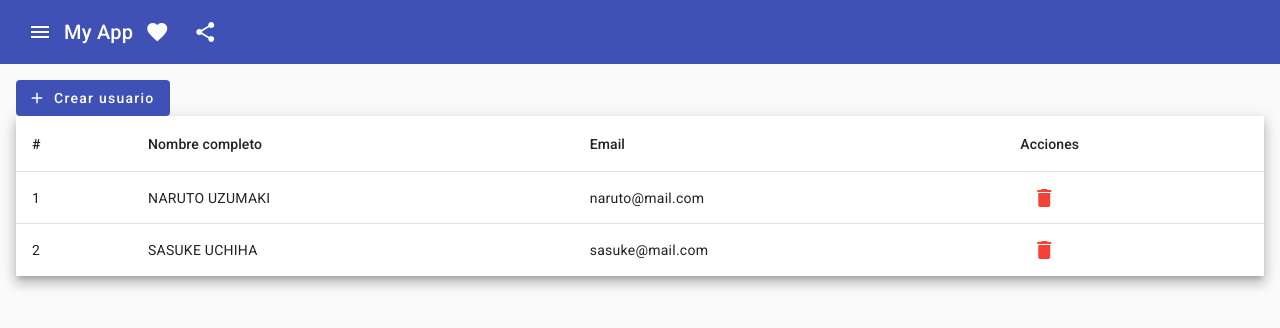
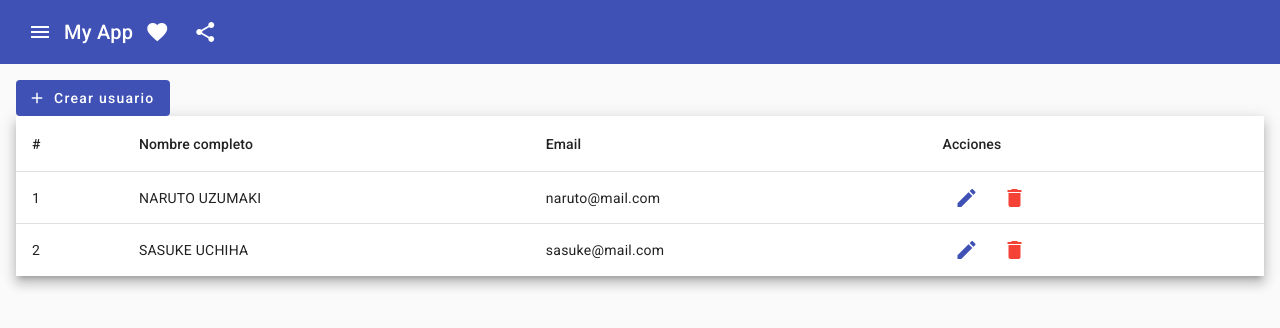
Before and after one commit to josuedeveloper15/47845-pf-baez, an Angular app: page / in a window 1280 px wide. Shown: the top 328 px of the page. Built offline with nearby package versions, Linux system fonts and the light colour scheme.

Commit message:
ADD, users abm

```diff
--- a/src/app/dashboard/pages/users/components/users-dialog/users-dialog.component.html
+++ b/src/app/dashboard/pages/users/components/users-dialog/users-dialog.component.html
@@ -1,4 +1,6 @@
-<h1 mat-dialog-title>Crear usuario</h1>
+<h1 mat-dialog-title>
+  {{ user ? "Editando usuario" : "Crear usuario" }}
+</h1>
 
 <div mat-dialog-content>
   <!-- Contenido... -->
--- a/src/app/dashboard/pages/users/components/users-dialog/users-dialog.component.ts
+++ b/src/app/dashboard/pages/users/components/users-dialog/users-dialog.component.ts
@@ -1,6 +1,7 @@
-import { Component } from '@angular/core';
+import { Component, Inject } from '@angular/core';
 import { FormBuilder, FormGroup, Validators } from '@angular/forms';
-import { MatDialogRef } from '@angular/material/dialog';
+import { MAT_DIALOG_DATA, MatDialogRef } from '@angular/material/dialog';
+import { User } from '../../models';
 
 @Component({
   selector: 'app-users-dialog',
@@ -12,21 +13,24 @@ export class UsersDialogComponent {
 
   constructor(
     private fb: FormBuilder,
-    private matDialogRef: MatDialogRef<UsersDialogComponent>
+    private matDialogRef: MatDialogRef<UsersDialogComponent>,
+
+    // RECIBO LA DATA
+    @Inject(MAT_DIALOG_DATA) public user?: User
   ) {
     this.userForm = this.fb.group({
       name: ['', Validators.required],
       lastName: ['', Validators.required],
-      email: [
-        '',
-        [Validators.required, Validators.email, Validators.minLength(10)],
-      ],
+      email: ['', [Validators.required, Validators.email]],
     });
+
+    if (this.user) {
+      this.userForm.patchValue(this.user);
+    }
   }
 
   onSubmit(): void {
     if (this.userForm.invalid) {
-      // this.userForm.markAsTouched();
       this.userForm.markAllAsTouched();
     } else {
       this.matDialogRef.close(this.userForm.value);
--- a/src/app/dashboard/pages/users/components/users-table/users-table.component.html
+++ b/src/app/dashboard/pages/users/components/users-table/users-table.component.html
@@ -34,7 +34,10 @@
     <th mat-header-cell *matHeaderCellDef>Acciones</th>
 
     <td mat-cell *matCellDef="let user">
-      <button mat-icon-button color="warn">
+      <button (click)="editUser.emit(user)" mat-icon-button color="primary">
+        <mat-icon>edit</mat-icon>
+      </button>
+      <button (click)="deleteUser.emit(user.id)" mat-icon-button color="warn">
         <mat-icon>delete</mat-icon>
       </button>
     </td>
--- a/src/app/dashboard/pages/users/components/users-table/users-table.component.ts
+++ b/src/app/dashboard/pages/users/components/users-table/users-table.component.ts
@@ -1,4 +1,4 @@
-import { Component, Input } from '@angular/core';
+import { Component, EventEmitter, Input, Output } from '@angular/core';
 import { User } from '../../models';
 
 @Component({
@@ -10,5 +10,11 @@ export class UsersTableComponent {
   @Input()
   dataSource: User[] = [];
 
+  @Output()
+  deleteUser = new EventEmitter<number>();
+
+  @Output()
+  editUser = new EventEmitter<User>();
+
   displayedColumns = ['id', 'fullname', 'email', 'actions'];
 }
--- a/src/app/dashboard/pages/users/users.component.html
+++ b/src/app/dashboard/pages/users/users.component.html
@@ -5,4 +5,8 @@
 
 <!-- {{ testUser | fullname : "lowercase" }} -->
 
-<app-users-table [dataSource]="users"></app-users-table>
+<app-users-table
+  [dataSource]="users"
+  (editUser)="onEditUser($event)"
+  (deleteUser)="onDeleteUser($event)"
+></app-users-table>
--- a/src/app/dashboard/pages/users/users.component.ts
+++ b/src/app/dashboard/pages/users/users.component.ts
@@ -34,11 +34,48 @@ export class UsersComponent {
       .afterClosed()
       .subscribe({
         next: (v) => {
-          console.log('VALOR: ', v);
           if (!!v) {
-            this.userName = v;
+            this.users = [
+              ...this.users,
+              {
+                ...v,
+                id: new Date().getTime(),
+              },
+            ];
           }
         },
       });
   }
+
+  onEditUser(user: User): void {
+    this.matDialog
+      .open(UsersDialogComponent, {
+        data: user,
+      })
+      .afterClosed()
+      .subscribe({
+        next: (v) => {
+          if (!!v) {
+            // CREANDO UNA COPIA DEL ARRAY ACTUAL
+            // const arrayNuevo = [...this.users];
+
+            // const indiceToEdit = arrayNuevo.findIndex((u) => u.id === user.id);
+
+            // arrayNuevo[indiceToEdit] = { ...arrayNuevo[indiceToEdit], ...v };
+
+            // this.users = [...arrayNuevo];
+
+            this.users = this.users.map((u) =>
+              u.id === user.id ? { ...u, ...v } : u
+            );
+          }
+        },
+      });
+  }
+
+  onDeleteUser(userId: number): void {
+    if (confirm('Esta seguro?')) {
+      this.users = this.users.filter((u) => u.id !== userId);
+    }
+  }
 }
```
